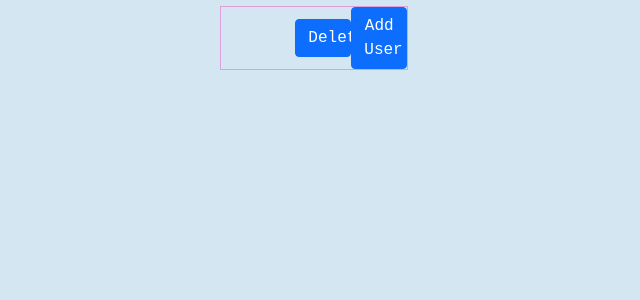
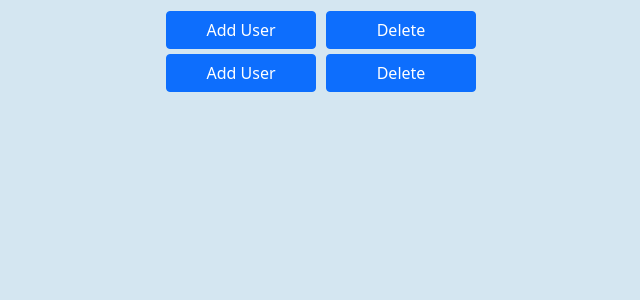
Before and after one commit to shuroo/Aligned-exercise-client, a React (Create React App) app: page / in a window 1280 px wide. Shown: the top 300 px of the page, without its empty margins (326-966 px from the left). Built offline with nearby package versions, Linux system fonts and the light colour scheme; no server answers.

Commit message:
Fixed designes

```diff
--- a/src/components/AddUserComponent.jsx
+++ b/src/components/AddUserComponent.jsx
@@ -57,17 +57,17 @@ function AddUserComponent({maxId}){
     };
     return (
         <Form >
-        <Form.Group className="mb-3" controlId="userFirstName">
+        <Form.Group className="formItem" controlId="userFirstName">
             <Form.Label>User Name</Form.Label>
             <Form.Control type="text" placeholder="Enter First Name"
             value={firstName} onChange={e => setFirstName(e.target.value)} />
         </Form.Group>
-        <Form.Group className="mb-3" controlId="userLastName">
+        <Form.Group className="formItem" controlId="userLastName">
             <Form.Label>Last Name</Form.Label>
             <Form.Control type="text" placeholder="Enter Last Name"
             value={lastName} onChange={e => setLastName(e.target.value)} />
         </Form.Group>
-        <Form.Group className="mb-3" controlId="userEmail">
+        <Form.Group className="formItem" controlId="userEmail">
             <Form.Label>Email address</Form.Label>
             <Form.Control type="email" placeholder="Enter Email"
             value={email} onChange={e => setEmail(e.target.value)}/>
--- a/src/components/FooterButtonsComponent.jsx
+++ b/src/components/FooterButtonsComponent.jsx
@@ -47,7 +47,7 @@ function removeCheckedUsers(){
 }
 
 return (
-<Form.Group className="row">
+<Form.Group >
       <Button variant="primary" type="button" onClick={()=>removeCheckedUsers()}>
         Delete
     </Button><Button variant="primary" type="button" onClick={(e)=>
--- /dev/null
+++ b/src/components/ListViewComponent.jsx
@@ -0,0 +1,18 @@
+import React from "react";
+import UserListComponent from "./UserListComponent";
+import FooterButtonsComponent from "./FooterButtonsComponent";
+
+// Seperated component for list view displayed
+function ListViewComponent({users,setAddUsrFlag,checkedUserIndexes}){
+
+    return  (<div>
+    <UserListComponent users={users}
+        checkedUserIndexes={checkedUserIndexes} >
+    </UserListComponent>
+
+     <FooterButtonsComponent
+       setViewAddUserPg={setAddUsrFlag}  checkedUserIndexes={checkedUserIndexes} />
+     </div>)
+}
+
+export default ListViewComponent;
--- a/src/components/UserItem.css
+++ b/src/components/UserItem.css
@@ -1,37 +1,37 @@
     .row {
-    display: flex;
         background-color: transparent;
-    border: none;
-    align-items: center;
-    border: 1px solid plum;
-    font-weight: bold;
-}
-
-.listItem {
-    background-color: #e8e8e8;
     }
 
     .row>* {
         width: 30%;
-    font-family: 'Courier New', Courier, monospace;
-    justify-content: space-between;
-    word-break: keep-all;
+        justify-content: stretch;
+        white-space: nowrap;
     }
 
-input[type="checkbox"] {
-    outline: 1px solid;
+    button {
+        float: right;
+        width: 150px;
+        margin: 5px 0 0 10px;
     }
 
-
-/*
-.active {
-    color: lightgreen;
+    form>* {
+        margin-bottom: 15px;
     }
 
-.invited {
-    color: lightblue;
+    .Dropdown-root,
+    .form-check {
+        flex-grow: 1;
     }
 
-.disabled {
-    color: red;
-} */
+    .imgDiv {
+        float: right;
+        height: 33px;
+        width: 33px;
+        width: fit-content;
+        background-image: url("../../public/pancil_icon.png");
+        background-repeat: no-repeat;
+    }
+
+    .dropdown-option {
+        color: blue
+    }
--- a/src/components/UserItemComponent.jsx
+++ b/src/components/UserItemComponent.jsx
@@ -62,8 +62,10 @@ function UserItemComponent({checkedUsers,user}) {
              <Dropdown options={["Active","Invited","Disabled"]}  onChange={setUserStatus}
             value={user.status} disabled={editStatusDisabled} />
 
-        <Image className="pancil" src="./pancil_icon.png" onClick={()=>{console.log("!!!");
+
+        <div className="imgDiv" onClick={()=>{
        setEditStatusDisabled(false)}}/>
+
         </Container>
       </Form>
     </Container>
--- a/src/pages/HomePage.css
+++ b/src/pages/HomePage.css
@@ -4,46 +4,61 @@ body {
     display: flex;
     justify-content: center;
     margin: 6px;
+    text-align: left;
+    font-weight: bold;
+    white-space: nowrap;
+    margin-left: 10px;
 }
 
 .listWrapper {
-    width: 600px;
+    width: 90vw;
     margin-bottom: 5px;
-    height: 70vh;
     display: flex;
     flex-direction: column;
-    justify-content: center;
 }
 
 .listItem {
     padding: 10px;
-    margin: 10px;
-    max-height: 200px !important;
-    align-items: center;
-    text-align: center;
+    margin-bottom: 10px;
 }
 
 .row {
     display: flex;
-    justify-content: flex-end;
     margin: auto;
     background-color: #E8E8E8;
     height: 5%;
+    justify-content: left;
+    align-items: center;
 }
 
-img {
-    float: right;
-    max-height: 60px;
+.listItem,
+input[type="text"],
+input[type="email"] {
+    background-color: #e8e8e8;
 }
 
-row>button {
-    width: 100px;
-    margin: 5px 5px 5px 0px;
-    padding: 10px;
+.listItem:first-child {
+    float: left;
+}
+
+.listItem:last-child {
+    float: right;
+}
+
+input[type="checkbox"] {
+    outline: 1px solid;
 }
 
 
-/* .row:last-child {
-    background-color: transparent;
-    border: none;
+/*
+.active {
+    color: lightgreen;
+}
+
+.invited {
+    color: lightblue;
+}
+
+.disabled {
+    color: red;
 } */
--- a/src/pages/HomePage.jsx
+++ b/src/pages/HomePage.jsx
@@ -4,10 +4,8 @@ import UserModel from '../model/UserModel';
 import 'bootstrap/dist/css/bootstrap.min.css';
 import './HomePage.css';
 import axios from 'axios';
-import { Container } from 'react-bootstrap';
-import UserListComponent from '../components/UserListComponent';
 import AddUserComponent from '../components/AddUserComponent';
-import FooterButtonsComponent from '../components/FooterButtonsComponent';
+import ListViewComponent from '../components/ListViewComponent';
 
 function HomePage(){
 
@@ -29,7 +27,6 @@ function HomePage(){
             }
           }
           setUsersMaxId(maxId);
-          console.log('maxId:::::'+maxId)
         }
         function fetchDBUsers(){
           axios.get(fetchUsersURL)
@@ -46,28 +43,30 @@ function HomePage(){
           }
 
 
-        //On Page Load:
+        //On Page Load - Fetch db users:
         useEffect(() => {
           fetchDBUsers();
         },[]);
 
 
-        const usersList = (!addUsrFlag ? ( <Container>
-          <UserListComponent users={users}
-          checkedUserIndexes={checkedUserIndexes} ></UserListComponent>
-           <FooterButtonsComponent
-             setViewAddUserPg={setAddUsrFlag}   checkedUserIndexes={checkedUserIndexes} />
-           </Container>) : null);
+        // Each param of the above loads a different page.
+        const usersList = (!addUsrFlag ? <ListViewComponent
 
+           users={users}
+           setViewAddUserPg={setAddUsrFlag} checkedUserIndexes={checkedUserIndexes}/>
+           : null);
 
-        const addUsrPg = (!!addUsrFlag ?
-          <AddUserComponent maxId={usersMaxId}
-             /> : null)
+        const addUsrPg = (!!addUsrFlag ? <AddUserComponent maxId={usersMaxId} /> :null)
 
 
       return <div>
-       {usersList}
+        {usersList}
         {addUsrPg}
+        <ListViewComponent
+
+           users={users}
+           setViewAddUserPg={setAddUsrFlag} checkedUserIndexes={checkedUserIndexes}/>
+
         </div>;
   };
 
```
Also changed, not shown: public/pancil_icon2.png (added). Lines whose indentation alone changed are shown as unchanged.
